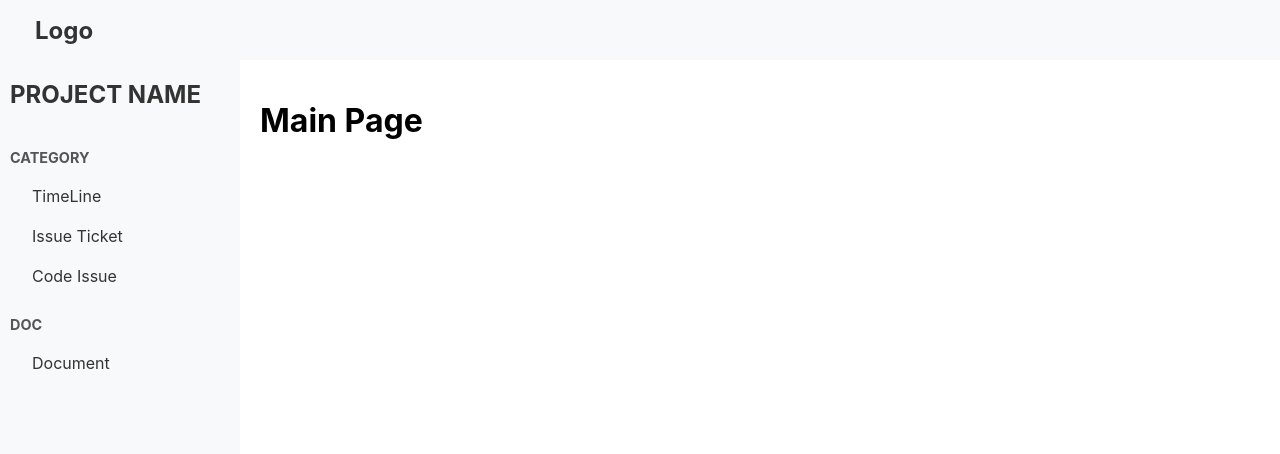
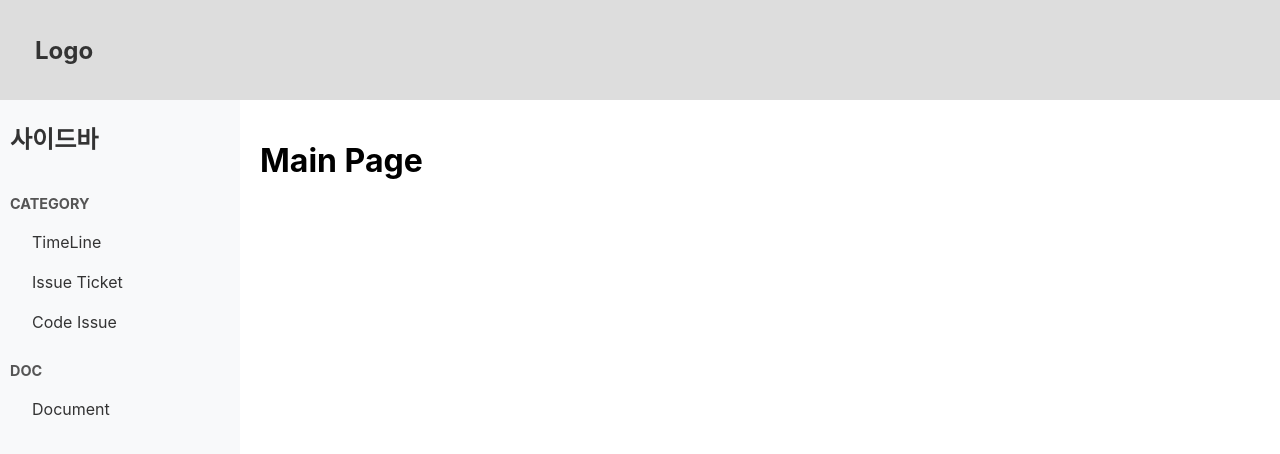
Before and after one commit to Web-Kit-JustRun/Front, a React (Create React App) app: page /main in a window 1280 px wide. Shown: the top 454 px of the page. Built offline with nearby package versions, Linux system fonts and the light colour scheme.

Commit message:
css 조정

```diff
--- a/src/components/TempLayout/Header.jsx
+++ b/src/components/TempLayout/Header.jsx
@@ -6,7 +6,7 @@ const Header = () => {
 
   return (
     <HeaderBlock>
-      <div className="header-item first" onClick={() => navigate("/")}>
+      <div className="header-item first" onClick={() => navigate("/main")}>
         <h1>Logo</h1>
       </div>
       <div className="header-item" onClick={() => navigate("/home")}>
@@ -28,9 +28,9 @@ const HeaderBlock = styled.div`
   justify-content: space-between;
   align-items: center;
   width: 100%;
-  height: 60px; /* Header 높이 설정 */
+  height: 100px; /* Header 높이 설정 */
   padding: 0 20px;
-  background-color: #f8f9fa;
+  background-color: #dddddd;
 
   .header-item {
     margin: 0 15px;
--- a/src/components/TempLayout/Navbar.jsx
+++ b/src/components/TempLayout/Navbar.jsx
@@ -16,7 +16,7 @@ const Navbar = () => {
   };
 
   const getProjectName = () => {
-    setProjectName("PROJECT NAME");
+    setProjectName("사이드바");
   };
 
   useEffect(() => {
@@ -51,13 +51,19 @@ const Navbar = () => {
 };
 
 const NavbarBlock = styled.div`
-  width: 240px;
+  width: 220px;
   display: flex;
   flex-direction: column;
   padding: 20px 10px;
-  height: calc(100vh - 60px); /* Header의 높이만큼 제외 */
+  height: calc(100vh - 150px); /* Header의 높이만큼 제외 */
   background-color: #f8f9fa;
   overflow-y: auto;
+  -ms-overflow-style: none; /* IE와 Edge에서 스크롤 바 숨기기 */
+  scrollbar-width: none; /* Firefox에서 스크롤 바 숨기기 */
+
+  &::-webkit-scrollbar {
+    display: none; /* Chrome, Safari에서 스크롤 바 숨기기 */
+  }
 
   .project-name {
     font-size: 1.5em;
--- a/src/components/TempLayout/index.jsx
+++ b/src/components/TempLayout/index.jsx
@@ -26,7 +26,7 @@ const LayoutWrapper = styled.div`
 
 const HeaderWrapper = styled.div`
   width: 100%;
-  height: 60px; /* Header의 높이 설정 */
+  height: 100px; /* Header의 높이 설정 */
   position: fixed;
   top: 0;
   left: 0;
@@ -37,14 +37,14 @@ const ContentWrapper = styled.div`
   display: flex;
   flex-direction: row;
   flex: 1;
-  margin-top: 60px; /* Header 높이만큼 여백 추가 */
+  margin-top: 100px; /* Header 높이만큼 여백 추가 */
 `;
 
 const NavBar = styled.div`
   width: 240px;
-  height: calc(100vh - 60px); /* 화면 높이에서 Header 높이만큼 제외 */
+  height: calc(100vh - 100px); /* 화면 높이에서 Header 높이만큼 제외 */
   position: fixed;
-  top: 60px; /* Header 높이 아래에 위치 */
+  top: 100px; /* Header 높이 아래에 위치 */
   left: 0;
   overflow-y: auto;
   background-color: #f5f5f5; /* Sidebar 배경색 */
```
